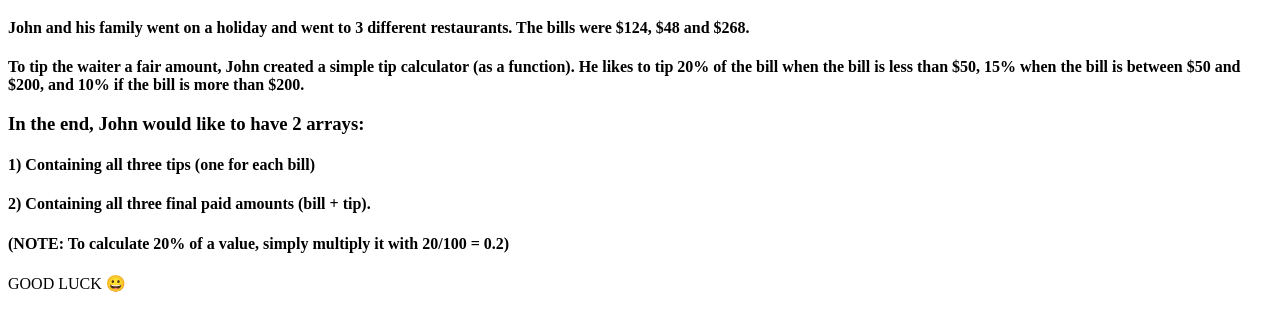
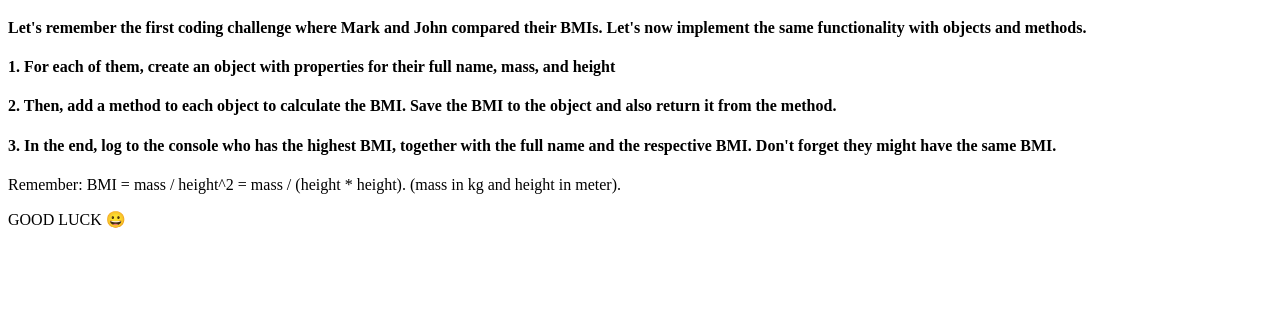
Before and after one commit to nischal08/jsTutorialPractice, a plain HTML site: page index.html in a window 1280 px wide. Shown: the part 61-392 px from the top of the page. Drawn offline with Linux system fonts and the light colour scheme.

Commit message:
Learned objects and methods

```diff
--- a/index.html
+++ b/index.html
@@ -6,20 +6,15 @@
   </head>
 
   <body>
-    <h1>Section 2: JavaScript Language Basics</h1>
-  <h4>John and his family went on a holiday and went to 3 different restaurants. The bills were $124, $48 and $268.</h4>
-   <strong> To tip the waiter a fair amount, John created a simple tip calculator
-    (as a function). He likes to tip 20% of the bill when the bill is less
-     than $50, 15% when the bill is between $50 and $200, and 10% if the
-     bill is more than $200.</strong>
+      <h1>Section 2: JavaScript Language Basics</h1>
+    <h4>Let's remember the first coding challenge where Mark and John compared their BMIs. Let's now implement the same functionality with objects and methods.</h4>
+<h4>1. For each of them, create an object with properties for their full name, mass, and height</h4>
+<h4>2. Then, add a method to each object to calculate the BMI. Save the BMI to the object and also return it from the method.</h4>
+<h4>3. In the end, log to the console who has the highest BMI, together with the full name and the respective BMI. Don't forget they might have the same BMI.</h4>
 
-    <h3>In the end, John would like to have 2 arrays:</h3>
-    <h4>1) Containing all three tips (one for each bill)</h4>
-    <h4>2) Containing all three final paid amounts (bill + tip).</h4>
+<p>Remember: BMI = mass / height^2 = mass / (height * height). (mass in kg and height in meter).</p>
 
-    <h4>(NOTE: To calculate 20% of a value, simply multiply it with 20/100 = 0.2)</h4>
-
-    GOOD LUCK 😀
+GOOD LUCK 😀
   </body>
 
   <script src="js/script.js"></script>
```
Also changed, not shown: js/script.js (+63 -2 lines).
